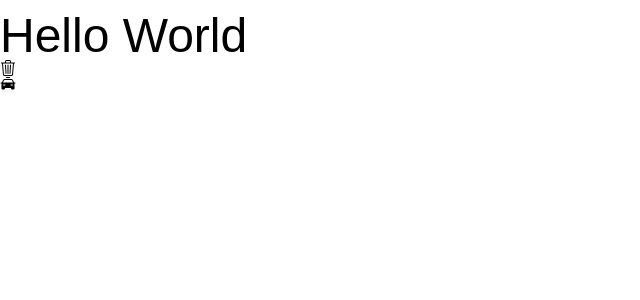
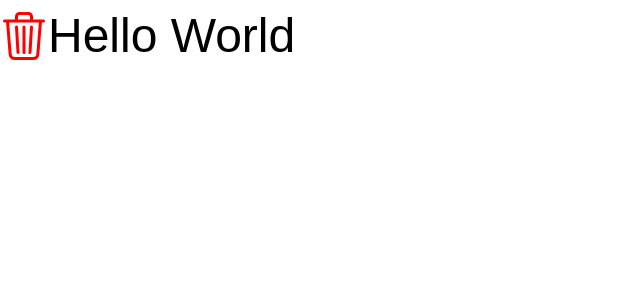
Before and after one commit to hadi14250/react-interface, a React (Create React App) app: page / in a window 1280 px wide. Shown: the top 300 px of the page, without its empty margins (0-640 px from the left). Built offline with nearby package versions, Linux system fonts and the light colour scheme.

Commit message:
tested with tailwind css

```diff
--- a/craco.config.js
+++ /dev/null
@@ -1,10 +0,0 @@
-module.exports = {
-    style: {
-      postcss: {
-        plugins: [
-          require('tailwindcss'),
-          require('autoprefixer'),
-        ],
-      },
-    },
-  }
--- a/src/App.js
+++ b/src/App.js
@@ -1,14 +1,12 @@
 import { BsTrash3 } from "react-icons/bs";
-import { PiPoliceCarFill } from "react-icons/pi";
 
 function App() {
   return (
     <div className="App container mx-auto mt-3 font-thin">
       <h1 className="text-5xl">
+        <BsTrash3 className="inline-block align-top" style={{ color: 'red' }} />
         Hello World
       </h1>
-        <BsTrash3 />
-        <PiPoliceCarFill />
     </div>
   );
 }
```
